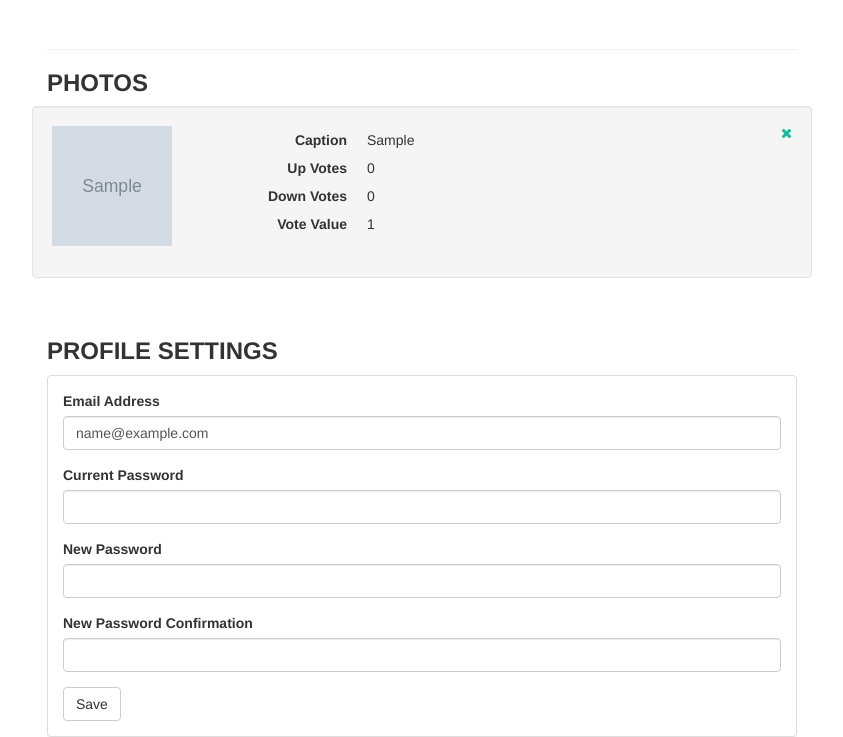
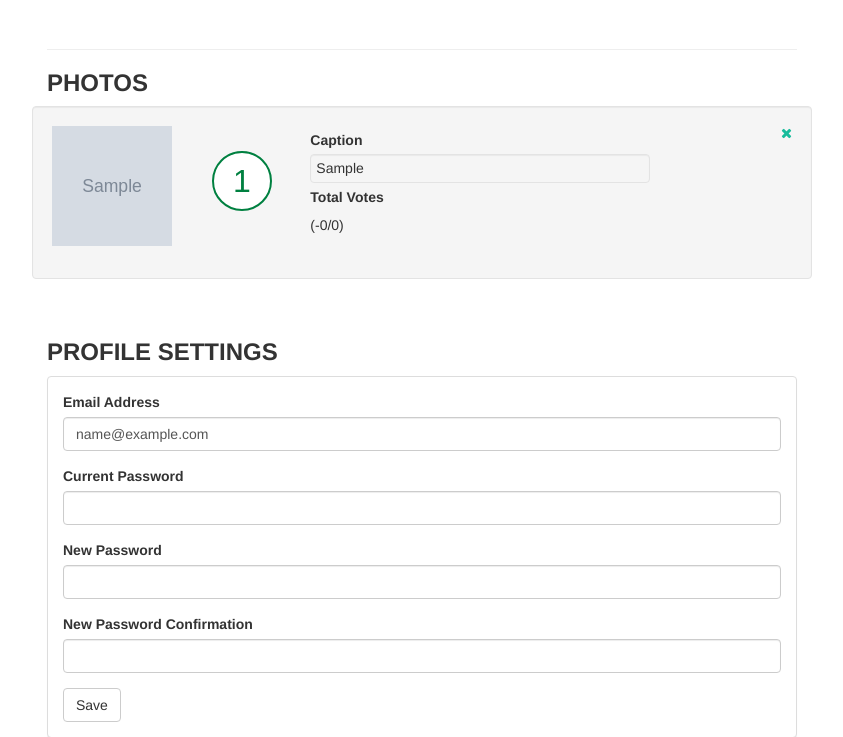
Before and after one commit to packetpounder/donkey, a Flask app: page /profile/ in a window 1280 px wide. Shown: the part 100-837 px from the top of the page, without its empty margins (218-1061 px from the left). Run offline with Flask 2, Linux system fonts and the light colour scheme; a user stored in the database is signed in; tables that the repository leaves empty hold one stand-in row (values such as "Sample post"); grey boxes marked "Sample" are stand-in pictures; some libraries are stand-ins or nearby versions.

Commit message:
Adding vote value badges to home and profile pics

```diff
--- a/static/css/freelancer.css
+++ b/static/css/freelancer.css
@@ -127,6 +127,23 @@ header .intro-text .skills {
 footer {
   height: 60px;
   background-color: #f5f5f5;
+}
+
+.voteCircle {
+    border-radius: 50%;
+    behavior: url(PIE.htc); /* remove if you don't care about IE8 */
+
+    width: 60px;
+    height: 60px;
+    padding: 10px;
+    margin: 25px;
+
+    background: #fff;
+    border: 2px solid #008040;
+    color: #008040;
+    text-align: center;
+
+    font: 32px Arial, sans-serif;
 }
 
 @media(min-width:768px) {
@@ -515,3 +532,13 @@ footer .footer-below {
     right: 50px;
     bottom: 5px;
 }
+
+.voteCircle.home-carusel {
+    padding-top: 10px;
+    position: absolute;
+    right: 50px;
+    top: 5px;
+    margin: 0;
+    background: rgba(250,250,250,.85);
+
+}
--- a/templates/home.html
+++ b/templates/home.html
@@ -22,6 +22,7 @@
 					      <a class="photoModal" data-toggle="modal" data-target="#photoModal" data-id="{{ photo.id }}" data-caption="{{ photo.caption }}" href="#">
 					      	<div class="carusel-crop img-rounded img-responsive" style="background-image: url('{{ photo.filename }}');" ></div>
 					      </a>
+					      	<div class="voteCircle home-carusel pull-right">{{ photo.vote_value }}</div>
 		            		<div class="voteButtons vote-hover pull-right text-muted hide">
 			      	      		<a href="#" data-value="down" data-id="{{ photo.id }}"><i class="fa fa-3x fa-thumbs-o-down text-muted"></i></a>
 			      	      		<a href="#" data-value="up" data-id="{{ photo.id }}"><i class="fa fa-3x fa-thumbs-o-up text-muted"></i></a>
--- a/templates/profile.html
+++ b/templates/profile.html
@@ -29,16 +29,26 @@ Profile - {{ current_user.username }}
 				    		<div class="col-md-3 tile-crop" style="background-image: url('{{ photo.filename }}');">
 
 				    		</div>
-				    		<div class="col-md-9">
-				    			<dl class="dl-horizontal">
+				    		<div class="col-md-2">
+					    		<div class="voteCircle">{{ photo.vote_value }}</div>
+				    		</div>
+				    		<div class="col-md-6">
+				    			<dl class="">
 					    			<dt>Caption</dt>
-					    			<dd>{{ photo.caption }}</dd>
-					    			<dt>Up Votes</dt>
-					    			<dd>{{ votes[photo.id]['up'] }}</dd>
-					    			<dt>Down Votes</dt>
+					    			<dd>
+					    				<span class="caption">
+						    				<span class="well">{{ photo.caption }}</span>
+					    				</span>
+					    				<span class="editCaption hide">
+					    					<input data-id="{{ photo.id }}" class="form caption"/>
+					    				</span>
+					    			</dd>
+					    			<dt>Total Votes</dt>
+					    			<dd>(-{{ votes[photo.id]['down'] }}/{{ votes[photo.id]['up'] }})</dd>
+					    			<!-- <dt>Down Votes</dt>
 					    			<dd>{{ votes[photo.id]['down'] }}</dd>
 					    			<dt>Vote Value</dt>
-					    			<dd>{{ photo.vote_value }}</dd>
+					    			<dd>{{ photo.vote_value }}</dd> -->
 				    			</dl>
 				    		</div>
 
```
